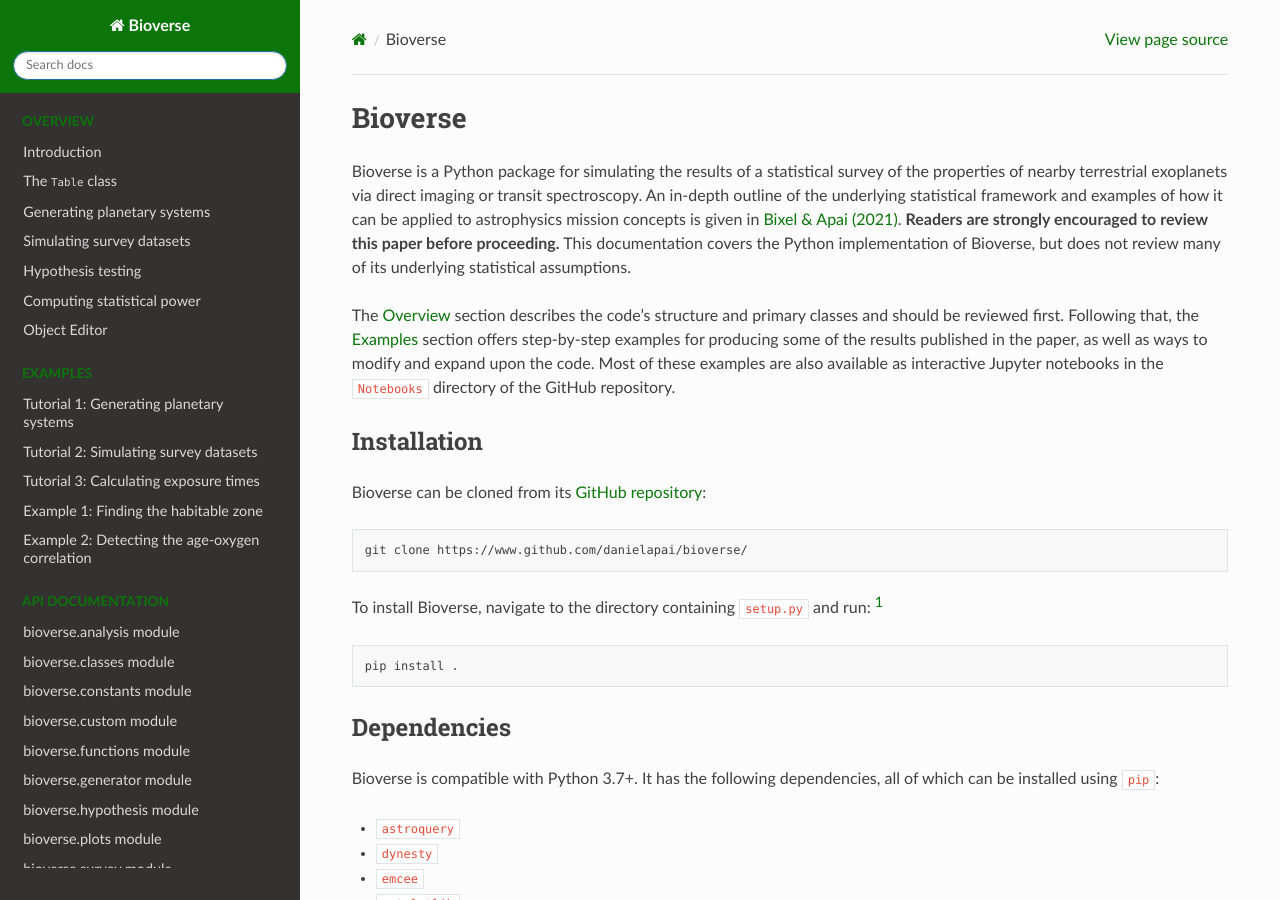
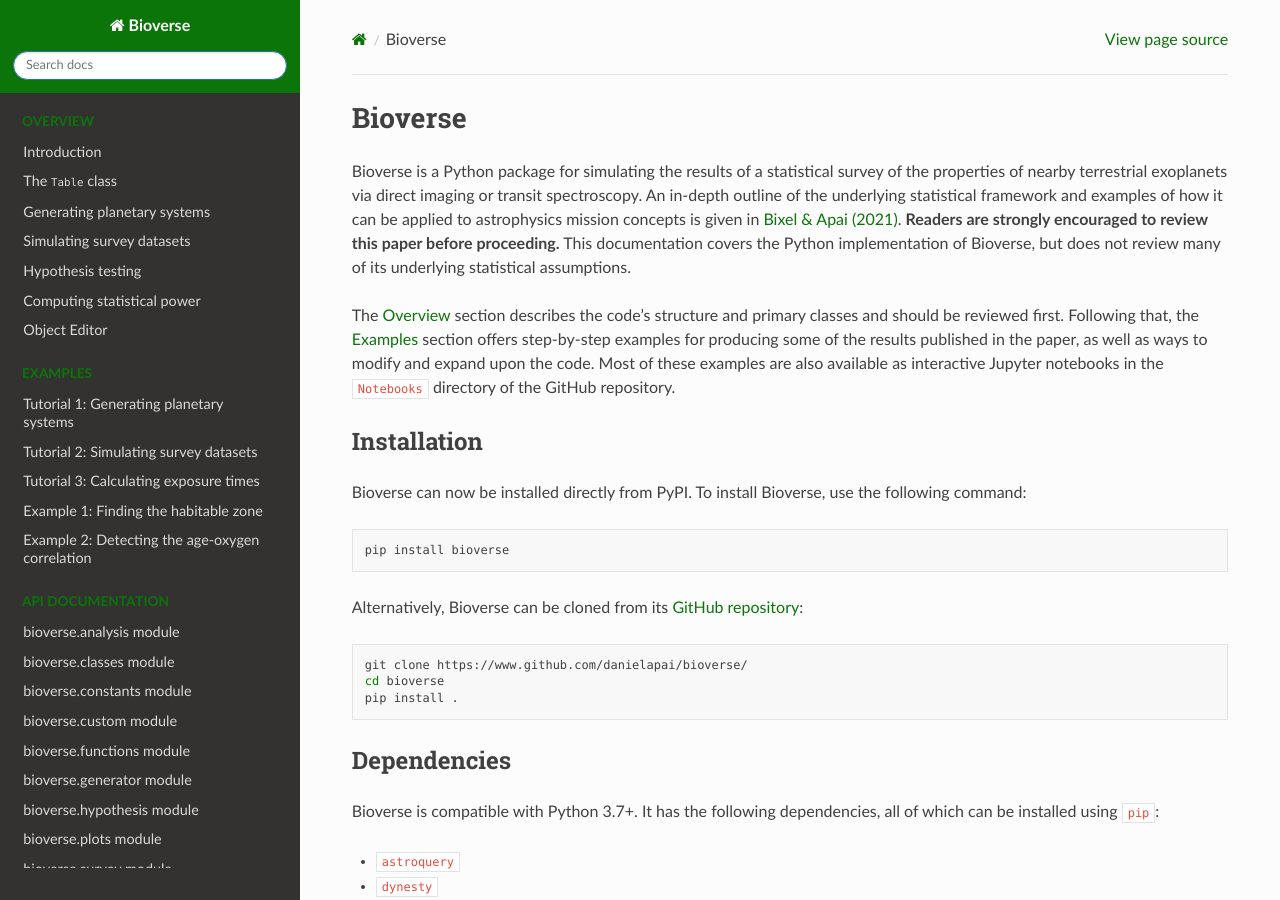
Before and after one commit to danielapai/bioverse, a Sphinx documentation site: the page built from docs/index.rst, in a window 1280 px wide and 900 px high. Built offline with Sphinx 7.4.7 and the Read the Docs theme 2.0.0, drawn with Linux system fonts in a browser that asks for light colours.

Commit message:
Updated documentation to reflect pip install availability

```diff
--- a/docs/index.rst
+++ b/docs/index.rst
@@ -13,17 +13,20 @@
 Installation
 ************
 
-Bioverse can be cloned from its `GitHub repository <https://github.com/danielapai/bioverse/>`_:
+Bioverse can now be installed directly from PyPI. To install Bioverse, use the following command:
+
+.. code-block:: bash
+
+    pip install bioverse
+
+Alternatively, Bioverse can be cloned from its `GitHub repository <https://github.com/danielapai/bioverse/>`_:
 
 .. code-block:: bash
 
     git clone https://www.github.com/danielapai/bioverse/
+    cd bioverse
+    pip install .
 
-To install Bioverse, navigate to the directory containing ``setup.py`` and run: [#f1]_
-
-.. code-block:: bash
-
-   pip install .
 
 Dependencies
 ************
```
